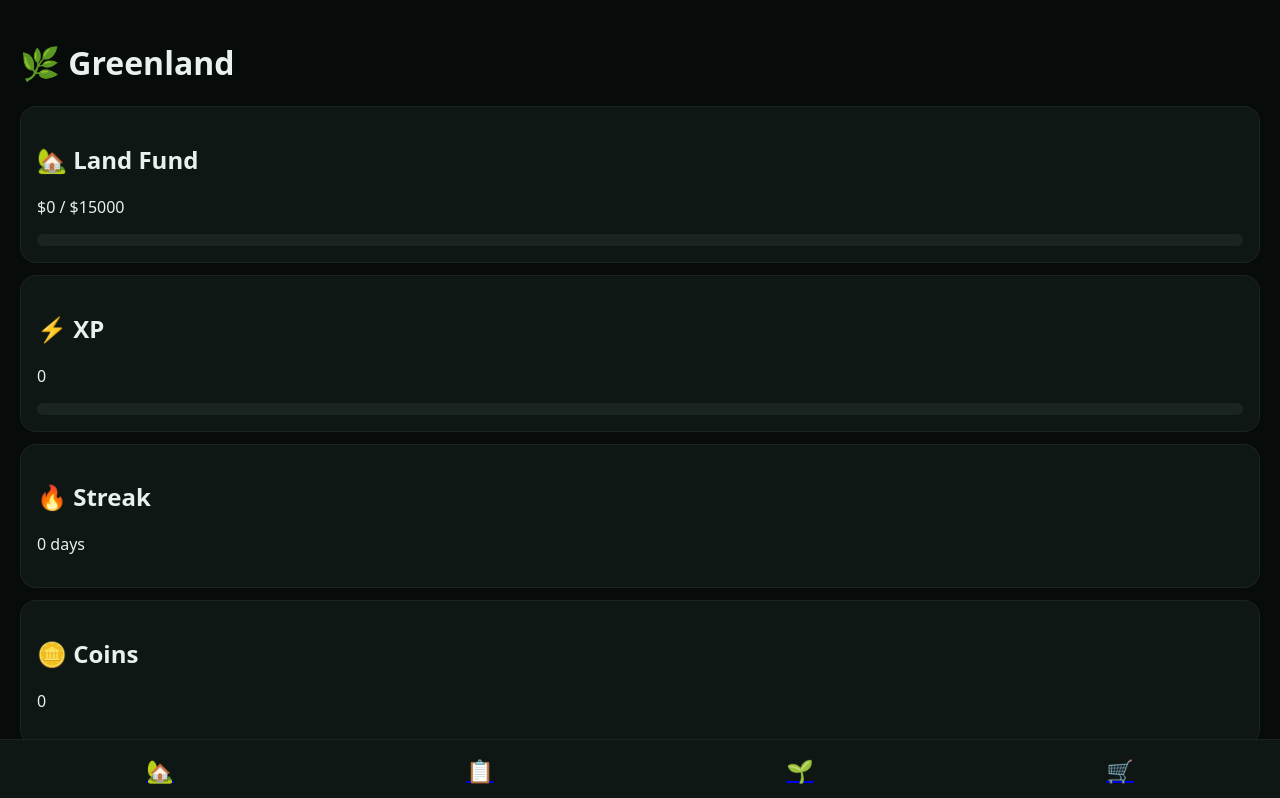
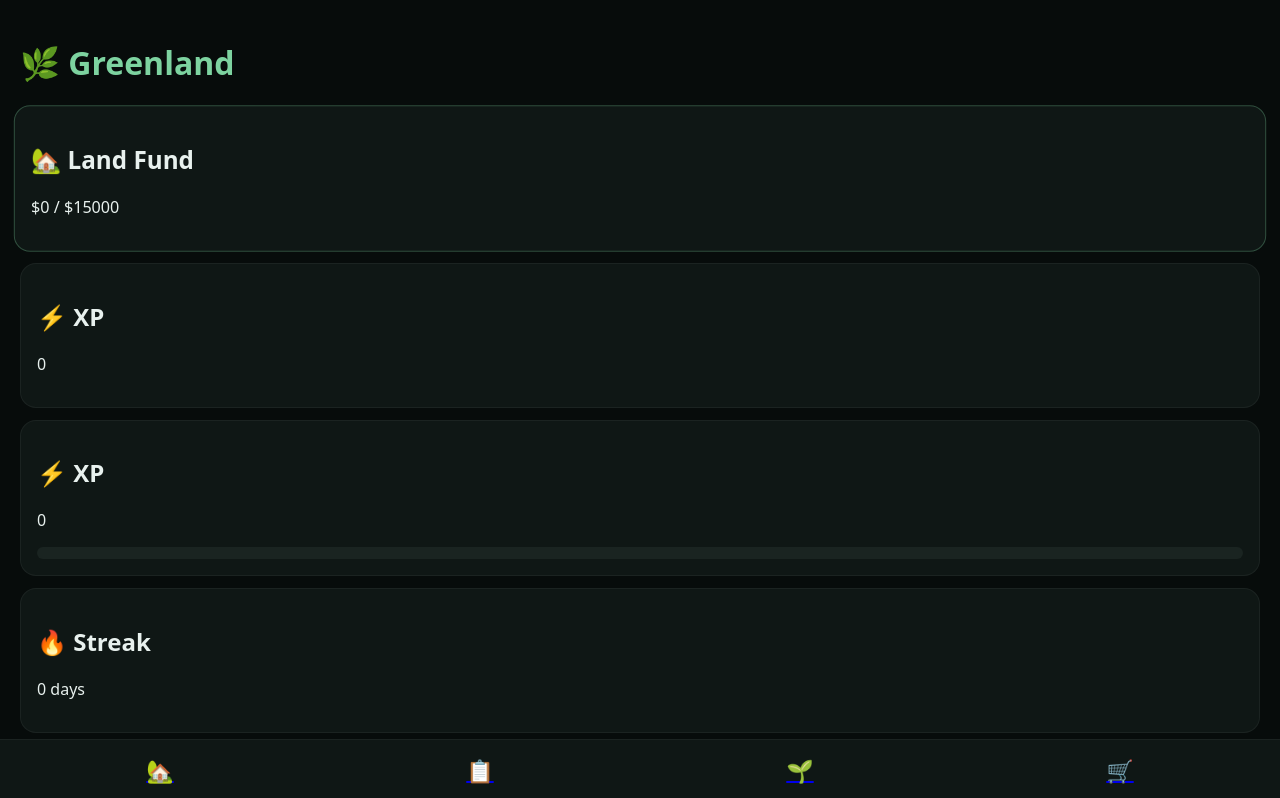
Before and after one commit to Cas6erJack/land-quest-pro-max, a Next.js app: page / in a window 1280 px wide. Shown: the top 798 px of the page. Built offline with nearby package versions, Linux system fonts and the light colour scheme.

Commit message:
Update page.js

```diff
--- a/app/page.js
+++ b/app/page.js
@@ -88,25 +88,38 @@ export default function Home() {
   const xpPercent = (currentXP / 500) * 100;
 
   return (
-    <div style={{ padding: 20 }}>
+  <div className="page-home" style={{ padding: 20 }}>
     <h1>🌿 Greenland</h1>
 
-      <div style={card}>
+    {/* LAND FUND */}
+    <div className="card card-primary card-animate">
       <h2>🏡 Land Fund</h2>
+
       <p>
         ${saved} / ${LAND_GOAL}
       </p>
 
-        <div style={barWrap}>
+      <div className="barWrap">
         <div
-            style={{
-              ...landFill,
-              width: `${landPercent}%`
-            }}
+          className="barGreen"
+          style={{ width: `${landPercent}%` }}
         />
       </div>
     </div>
 
+    {/* XP */}
+    <div className="card card-animate">
+      <h2>⚡ XP</h2>
+
+      <p>{xp}</p>
+
+      <div className="barWrap">
+        <div
+          className="barBlue"
+          style={{ width: `${xpPercent}%` }}
+        />
+      </div>
+    </div>
       <div style={card}>
         <h2>⚡ XP</h2>
         <p>{xp}</p>
```
Lines whose indentation alone changed are shown as unchanged.
